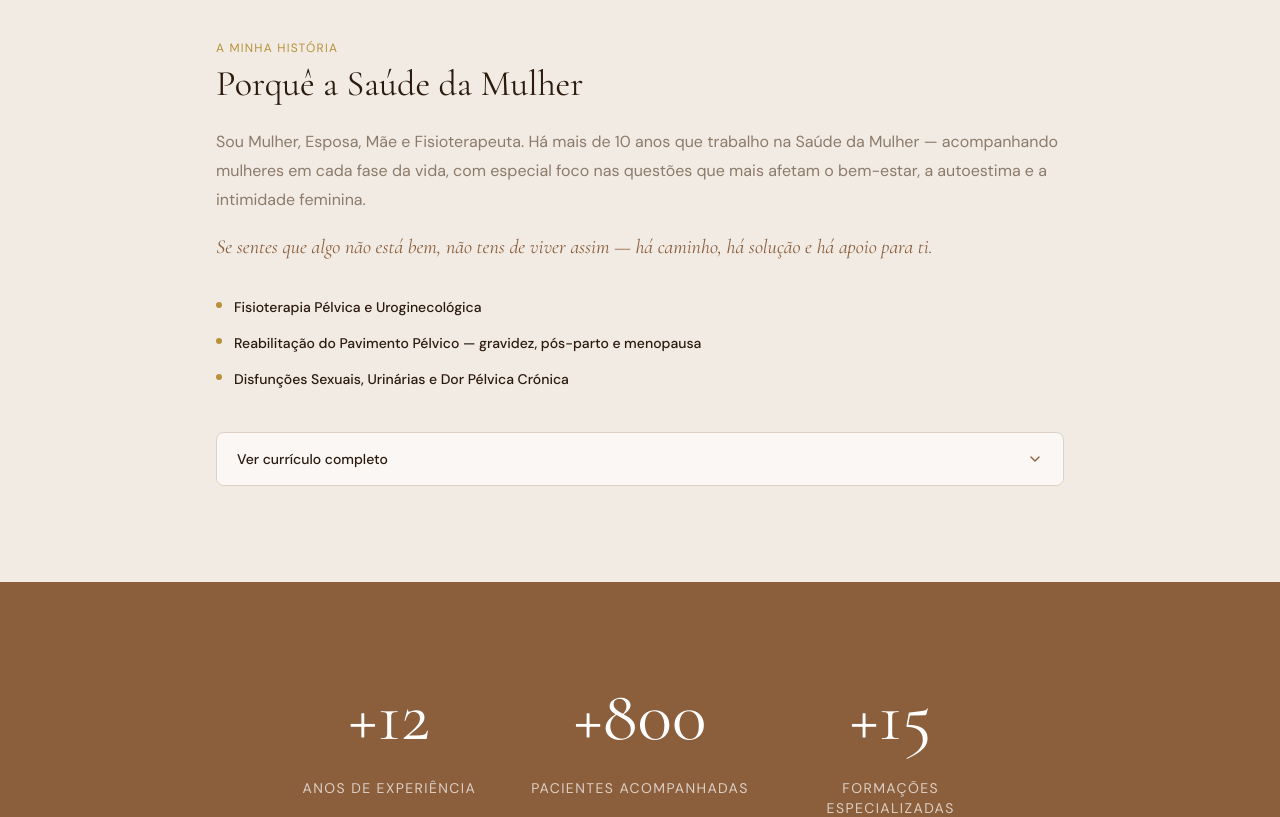
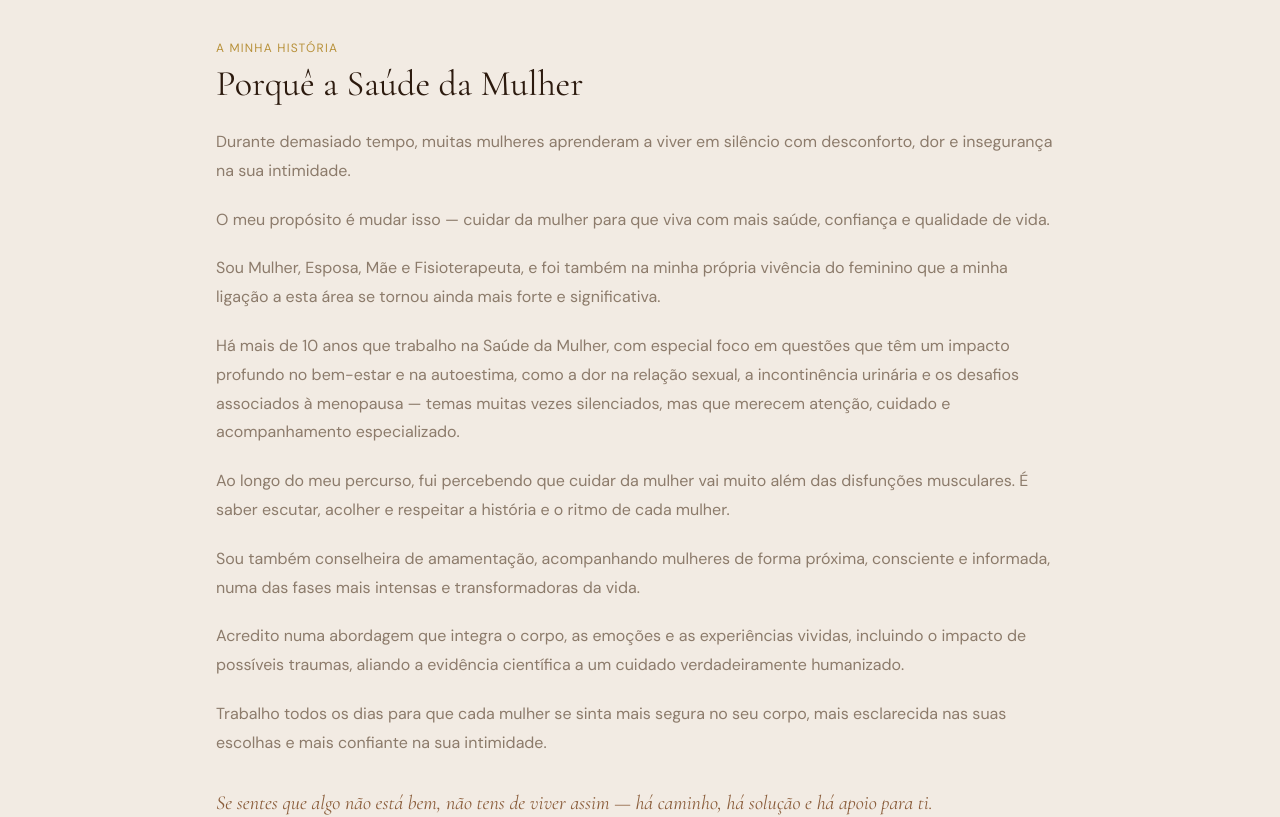
Before and after one commit to andrerocastanheira/siteMichele, a Next.js app in the folder frontend/: page /sobre in a window 1280 px wide. Shown: the part 840-1657 px from the top of the page. Built offline with nearby package versions, Linux system fonts and the light colour scheme.

Commit message:
fix: restaura bio completa e remove badge CREFITO na página /sobre
- Restaura os 8 parágrafos originais da secção "A minha história"
- Remove badge "CREFITO Certificada" (mantém Membro APA e 10+ Anos)

Co-Authored-By: Claude Sonnet 4.6 <noreply@anthropic.com>

```diff
--- a/frontend/app/sobre/page.tsx
+++ b/frontend/app/sobre/page.tsx
@@ -48,7 +48,7 @@ export default function SobrePage() {
               tratada com o respeito que a sua saúde exige.»
             </p>
             <div className="flex flex-wrap gap-2">
-              {["CREFITO Certificada", "Membro APA", "10+ Anos Experiência"].map(
+              {["Membro APA", "10+ Anos Experiência"].map(
                 (badge) => (
                   <span
                     key={badge}
@@ -124,23 +124,57 @@ export default function SobrePage() {
               Porquê a Saúde da Mulher
             </h2>
 
-            {/* Resumo curto */}
-            <p
-              className="text-base leading-relaxed mb-4"
-              style={{ color: "var(--color-muted)", lineHeight: 1.8 }}
-            >
-              Sou Mulher, Esposa, Mãe e Fisioterapeuta. Há mais de 10 anos que
-              trabalho na Saúde da Mulher — acompanhando mulheres em cada fase
-              da vida, com especial foco nas questões que mais afetam o
-              bem-estar, a autoestima e a intimidade feminina.
+            {/* Bio completa */}
+            <div className="flex flex-col gap-5 mb-8">
+              <p className="text-base leading-relaxed" style={{ color: "var(--color-muted)", lineHeight: 1.8 }}>
+                Durante demasiado tempo, muitas mulheres aprenderam a viver em
+                silêncio com desconforto, dor e insegurança na sua intimidade.
+              </p>
+              <p className="text-base leading-relaxed" style={{ color: "var(--color-muted)", lineHeight: 1.8 }}>
+                O meu propósito é mudar isso — cuidar da mulher para que viva com
+                mais saúde, confiança e qualidade de vida.
+              </p>
+              <p className="text-base leading-relaxed" style={{ color: "var(--color-muted)", lineHeight: 1.8 }}>
+                Sou Mulher, Esposa, Mãe e Fisioterapeuta, e foi também na minha
+                própria vivência do feminino que a minha ligação a esta área se
+                tornou ainda mais forte e significativa.
+              </p>
+              <p className="text-base leading-relaxed" style={{ color: "var(--color-muted)", lineHeight: 1.8 }}>
+                Há mais de 10 anos que trabalho na Saúde da Mulher, com especial
+                foco em questões que têm um impacto profundo no bem-estar e na
+                autoestima, como a dor na relação sexual, a incontinência urinária e
+                os desafios associados à menopausa — temas muitas vezes silenciados,
+                mas que merecem atenção, cuidado e acompanhamento especializado.
+              </p>
+              <p className="text-base leading-relaxed" style={{ color: "var(--color-muted)", lineHeight: 1.8 }}>
+                Ao longo do meu percurso, fui percebendo que cuidar da mulher vai
+                muito além das disfunções musculares. É saber escutar, acolher e
+                respeitar a história e o ritmo de cada mulher.
+              </p>
+              <p className="text-base leading-relaxed" style={{ color: "var(--color-muted)", lineHeight: 1.8 }}>
+                Sou também conselheira de amamentação, acompanhando mulheres de
+                forma próxima, consciente e informada, numa das fases mais intensas
+                e transformadoras da vida.
+              </p>
+              <p className="text-base leading-relaxed" style={{ color: "var(--color-muted)", lineHeight: 1.8 }}>
+                Acredito numa abordagem que integra o corpo, as emoções e as
+                experiências vividas, incluindo o impacto de possíveis traumas,
+                aliando a evidência científica a um cuidado verdadeiramente
+                humanizado.
+              </p>
+              <p className="text-base leading-relaxed" style={{ color: "var(--color-muted)", lineHeight: 1.8 }}>
+                Trabalho todos os dias para que cada mulher se sinta mais segura no
+                seu corpo, mais esclarecida nas suas escolhas e mais confiante na
+                sua intimidade.
               </p>
               <p
-              className="font-cormorant italic text-xl leading-relaxed mb-8"
+                className="font-cormorant italic text-xl leading-relaxed pt-2"
                 style={{ color: "var(--color-primary)", lineHeight: 1.7 }}
               >
                 Se sentes que algo não está bem, não tens de viver assim — há
                 caminho, há solução e há apoio para ti.
               </p>
+            </div>
 
             {/* 3 áreas de especialização */}
             <ul className="flex flex-col gap-3 mb-10">
```
Lines whose indentation alone changed are shown as unchanged.
